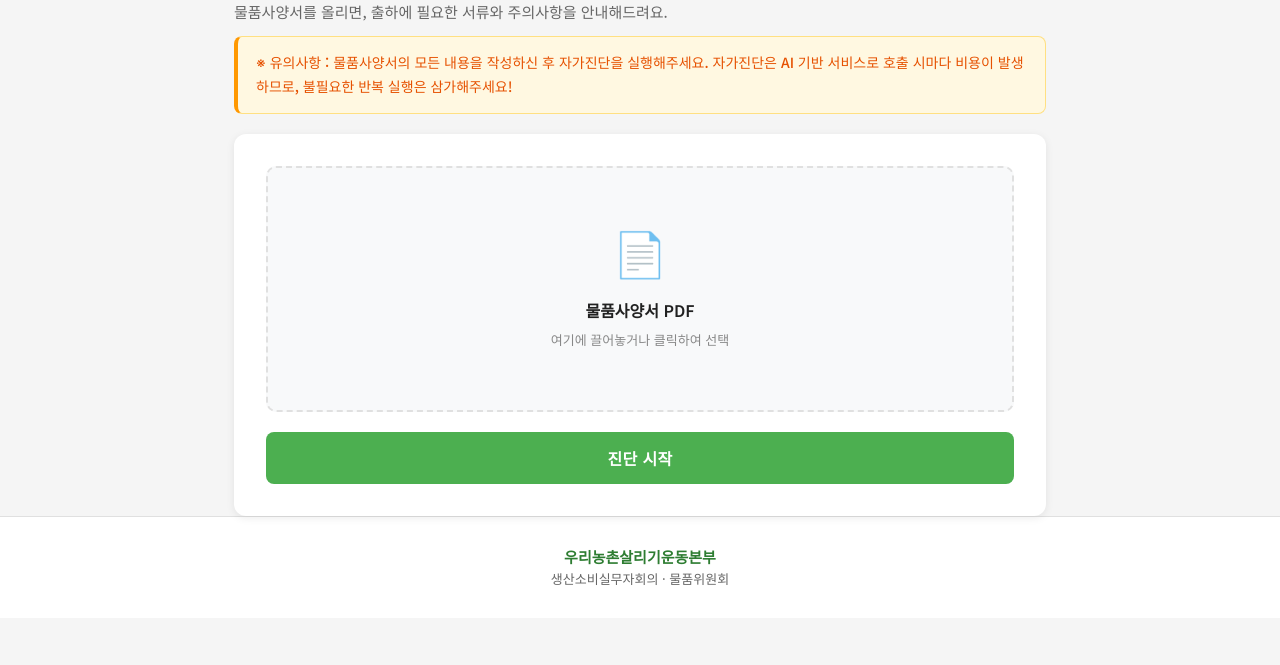
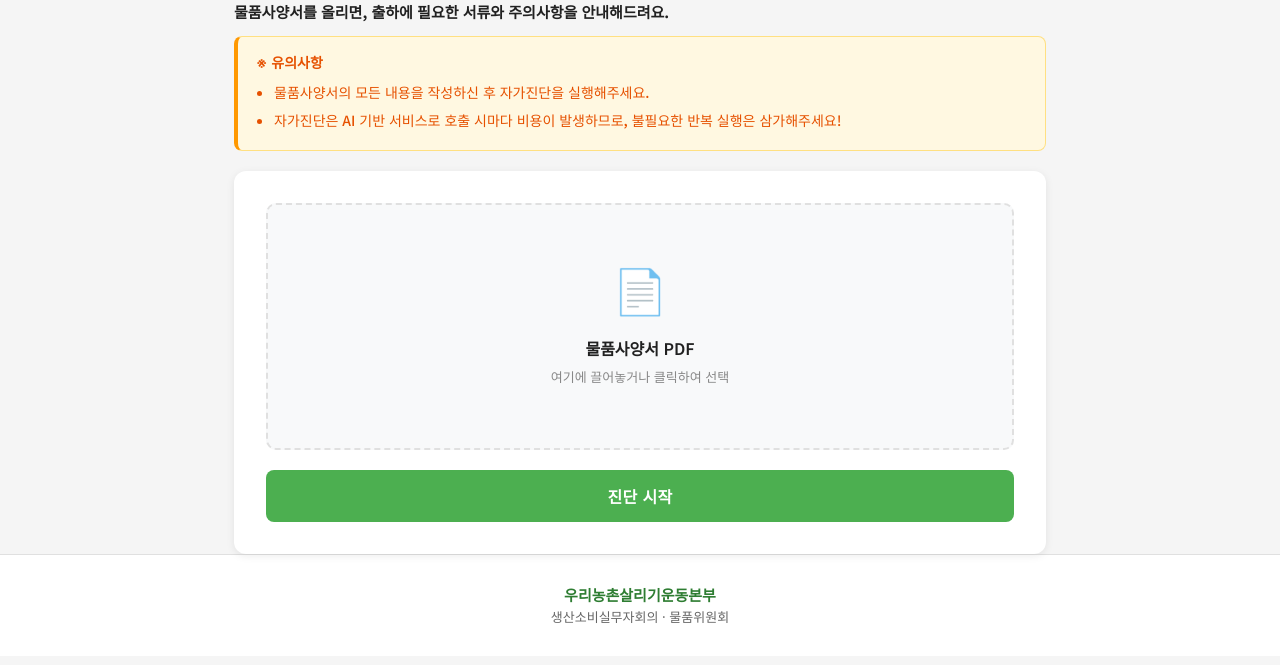
Before and after one commit to urinong/woori-checklist, a Flask app: page / in a window 1280 px wide. Shown: the part 135-800 px from the top of the page. Run offline with Flask 3, Linux system fonts and the light colour scheme.

Commit message:
design: 상하 여백 확대, 인트로 볼드, 유의사항 목록 분리
- main 상하 패딩 확대 (56px / 88px)
- 인트로 설명 텍스트 볼드 처리
- 유의사항 두 문장을 ul 머리기호로 분리

Co-Authored-By: Claude Sonnet 4.6 <noreply@anthropic.com>

```diff
--- a/static/style.css
+++ b/static/style.css
@@ -81,7 +81,7 @@ html, body {
 /* ============================================================
  * 메인
  * ============================================================ */
-main { padding: 40px 0 72px; }
+main { padding: 56px 0 88px; }
 
 .page-body { display: flex; flex-direction: column; gap: 20px; }
 
@@ -93,7 +93,8 @@ main { padding: 40px 0 72px; }
 .intro-desc {
   margin: 0;
   font-size: 15px;
-  color: var(--text-secondary);
+  font-weight: 700;
+  color: var(--text-primary);
 }
 
 .notice-box {
@@ -106,6 +107,17 @@ main { padding: 40px 0 72px; }
   color: var(--orange-dark);
   line-height: 1.7;
   font-weight: 500;
+}
+.notice-box p {
+  margin: 0 0 6px;
+  font-weight: 700;
+}
+.notice-box ul {
+  margin: 0;
+  padding-left: 18px;
+}
+.notice-box ul li {
+  margin-bottom: 4px;
 }
 
 /* ============================================================
@@ -345,7 +357,7 @@ main { padding: 40px 0 72px; }
   .site-header { padding: 26px 0 22px; }
   .site-header h1 { font-size: 22px; }
   .site-sub { font-size: 14px; }
-  main { padding: 28px 0 56px; }
+  main { padding: 40px 0 64px; }
   .upload-form { padding: 20px; }
   .dropzone { padding: 36px 14px; }
   .dropzone .icons { font-size: 34px; }
--- a/templates/index.html
+++ b/templates/index.html
@@ -31,8 +31,11 @@
       <div class="section-intro">
         <p class="intro-desc">물품사양서를 올리면, 출하에 필요한 서류와 주의사항을 안내해드려요.</p>
         <div class="notice-box">
-          ※ 유의사항 : 물품사양서의 모든 내용을 작성하신 후 자가진단을 실행해주세요.
-          자가진단은 AI 기반 서비스로 호출 시마다 비용이 발생하므로, 불필요한 반복 실행은 삼가해주세요!
+          <p>※ 유의사항</p>
+          <ul>
+            <li>물품사양서의 모든 내용을 작성하신 후 자가진단을 실행해주세요.</li>
+            <li>자가진단은 AI 기반 서비스로 호출 시마다 비용이 발생하므로, 불필요한 반복 실행은 삼가해주세요!</li>
+          </ul>
         </div>
       </div>
 
```
